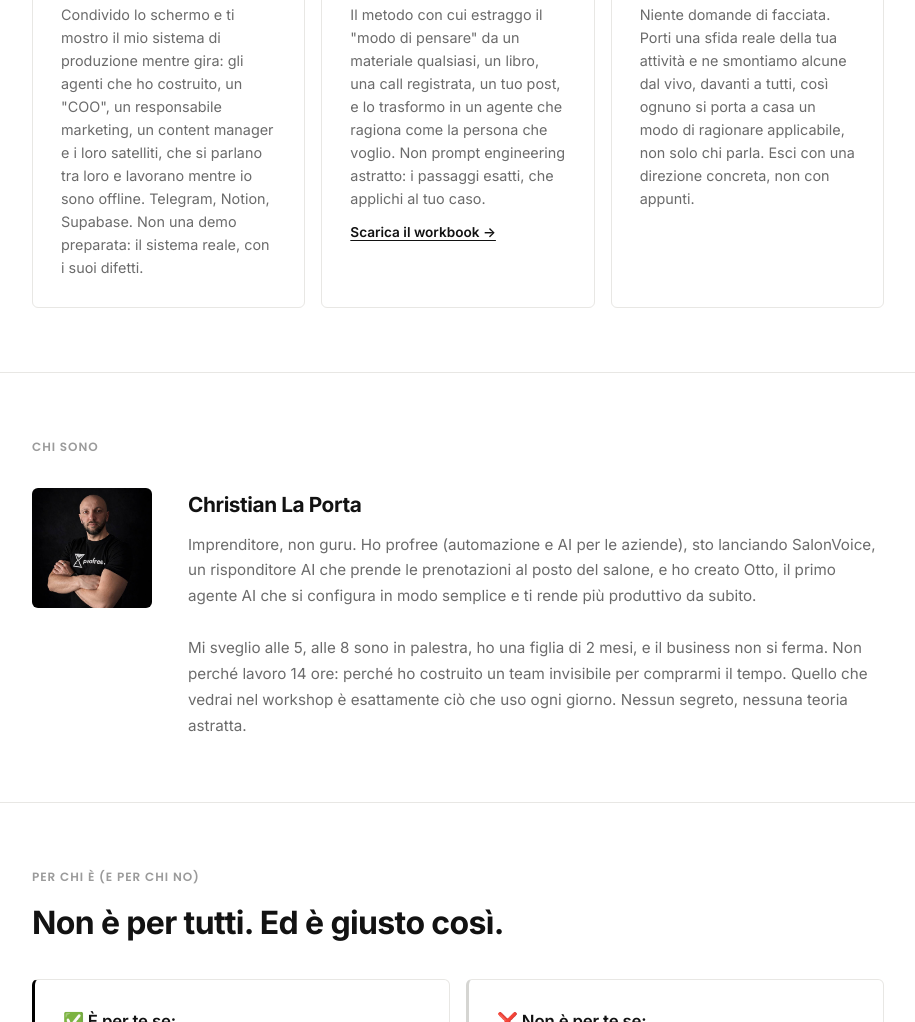
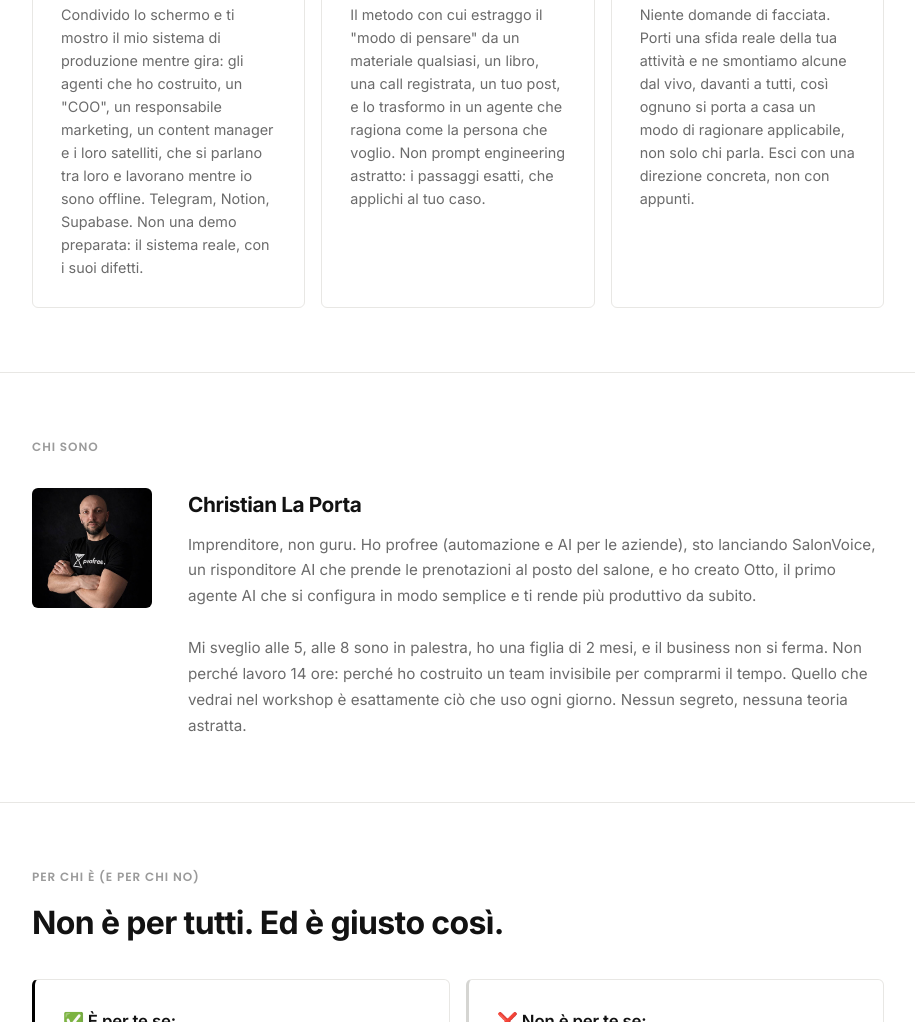
Before and after one commit to chrisprofree/workshop-ai-15-giugno-notion, a website: page index.html in a window 1280 px wide. Shown: the part 1157-2179 px from the top of the page, without its empty margins (182-1097 px from the left). Drawn offline with Linux system fonts and the light colour scheme.

Commit message:
Rimosso link workbook dalla landing (solo a fine workshop)

```diff
--- a/index.html
+++ b/index.html
@@ -691,7 +691,6 @@
                     <div class="card-time">Secondi 30 minuti</div>
                     <h3>Personality Engineering</h3>
                     <p>Il metodo con cui estraggo il "modo di pensare" da un materiale qualsiasi, un libro, una call registrata, un tuo post, e lo trasformo in un agente che ragiona come la persona che voglio. Non prompt engineering astratto: i passaggi esatti, che applichi al tuo caso.</p>
-                    <p style="margin-top:12px;font-size:0.85rem;"><a href="workbook.html" style="color:#121212;font-weight:600;text-underline-offset:3px;">Scarica il workbook →</a></p>
                 </div>
                 <div class="card fade-in">
                     <div class="card-time">Ultimi 30 minuti</div>
```
